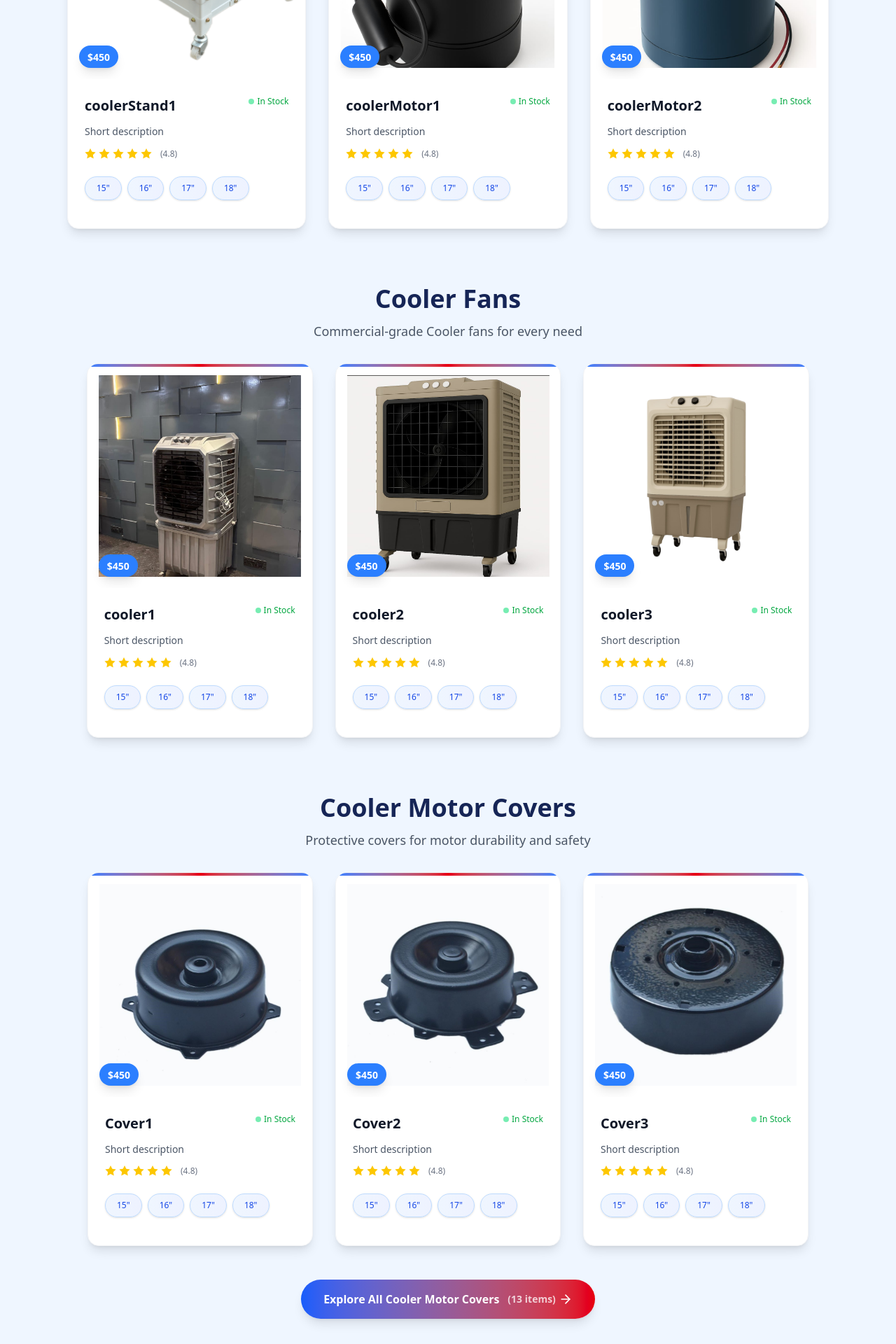
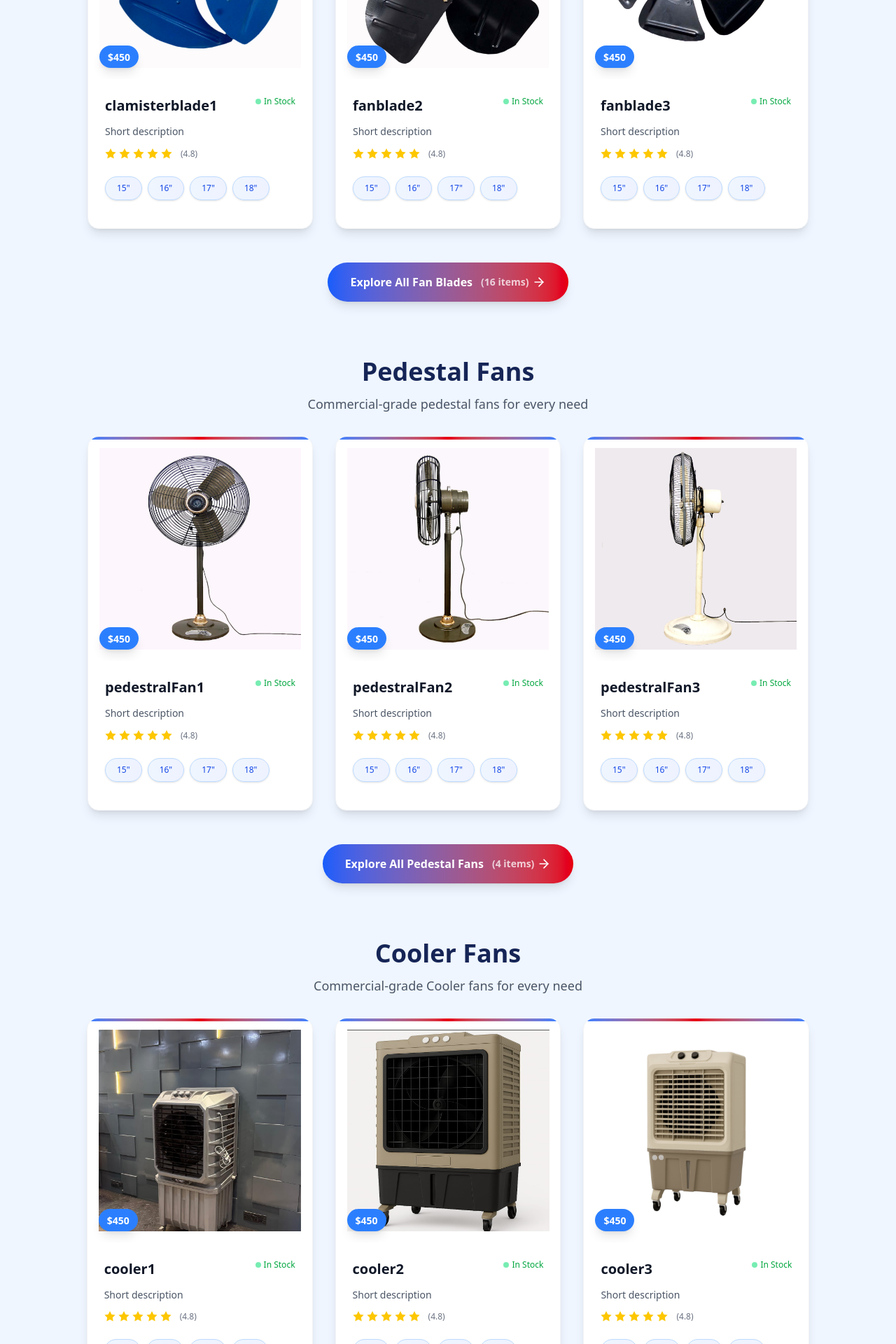
Before and after one commit to RiyaMehta16/indotech, a React (Vite) app: page /products in a window 1280 px wide. Shown: the part 600-2520 px from the top of the page at 70% size. Built offline with nearby package versions, Linux system fonts and the light colour scheme.

Commit message:
priorities changed for what to show

```diff
--- a/src/components/sections/ManufacturingSection.jsx
+++ b/src/components/sections/ManufacturingSection.jsx
@@ -25,10 +25,7 @@ const features = [
 ];
 const ManufacturingSection = () => {
   return (
-    <div
-      id="features"
-      className=" my-32 max-md:my-10 max-sm:-translate-y-6 max-sm:mb-16"
-    >
+    <div id="features" className=" ">
       <HeadingForSections
         title="Our Manufacturing Excellence"
         text="We are committed to providing the best manufacturing experience to our vendors and partners across the globe with complete quality standards."
--- a/src/components/sections/ProductsParallax.jsx
+++ b/src/components/sections/ProductsParallax.jsx
@@ -50,7 +50,7 @@ export const ProductsParallax = ({ products }) => {
   return (
     <div
       ref={ref}
-      className="h-[245vh] py-32 max-lg:h-[220vh] max-lg:py-20 max-md:h-[170vh] max-sm:h-[150vh] max-md:py-5 max-md:translate-y-20 py-40 overflow-hidden antialiased relative flex flex-col self-auto [perspective:1000px] [transform-style:preserve-3d]"
+      className="h-[245vh] max-lg:h-[220vh] max-md:h-[170vh] max-sm:h-[150vh] -mb-96 overflow-hidden antialiased relative flex flex-col self-auto [perspective:1000px] [transform-style:preserve-3d]"
     >
       <Header className="mt-32" />
       <motion.div
--- a/src/constants/index.js
+++ b/src/constants/index.js
@@ -3,7 +3,7 @@ export * from "./products";
 
 import {
   cover1,
-  fanblade1,
+  clamisterblade1,
   motorComponent1,
   ring1,
   pedestralFan1,
@@ -17,7 +17,7 @@ import {
   ring3,
   pedestralFan3,
   cover4,
-  fanblade4,
+  clamisterblade2,
   ring4,
   pedestralFan4,
   cover5,
@@ -39,9 +39,9 @@ export const products = [
     thumbnail: cover1,
   },
   {
-    title: "fanblade1",
+    title: "clamisterblade1",
     link: "https://indotechengineering.in/",
-    thumbnail: fanblade1,
+    thumbnail: clamisterblade1,
   },
 
   {
@@ -118,9 +118,9 @@ export const products = [
     thumbnail: cover4,
   },
   {
-    title: "fanblade4",
+    title: "clamisterblade2",
     link: "https://indotechengineering.in/",
-    thumbnail: fanblade4,
+    thumbnail: clamisterblade2,
   },
   {
     title: "motorComponent4",
--- a/src/constants/products/fanblades.js
+++ b/src/constants/products/fanblades.js
@@ -1,8 +1,8 @@
 import {
-  fanblade1,
+  clamisterblade1,
   fanblade2,
   fanblade3,
-  fanblade4,
+  clamisterblade2,
   fanblade5,
   fanblade6,
   fanblade7,
@@ -18,8 +18,8 @@ import {
 } from "../../assets";
 export const FANBLADES = [
   {
-    image: fanblade1,
-    title: "fanblade1",
+    image: clamisterblade1,
+    title: "clamisterblade1",
     description: "Short description",
     price: "$450",
     sizes: ['15"', '16"', '17"', '18"'],
@@ -39,8 +39,8 @@ export const FANBLADES = [
     sizes: ['15"', '16"', '17"', '18"'],
   },
   {
-    image: fanblade4,
-    title: "fanblade4",
+    image: clamisterblade2,
+    title: "clamisterblade2",
     description: "Short description",
     price: "$450",
     sizes: ['15"', '16"', '17"', '18"'],
--- a/src/pages/ProductsPage.jsx
+++ b/src/pages/ProductsPage.jsx
@@ -19,16 +19,28 @@ import {
        */
 const categories = [
   {
-    title: "Cooler Stands & Motors",
-    products: COOLER_ACCESSORIES,
-    route: "/products/cooler-accessories",
-    description: "Essential accessories for optimal cooler performance",
+    title: " Fan Blades",
+    products: FANBLADES,
+    route: "/products/fan-blades",
+    description: "High-efficiency blades for maximum airflow",
+  },
+  {
+    title: "Pedestal Fans",
+    products: PEDESTAL_FANS,
+    route: "/products/pedestral-fans",
+    description: "Commercial-grade pedestal fans for every need",
   },
   {
     title: "Cooler Fans",
     products: COOLERS,
     route: "/products/coolers",
     description: "Commercial-grade Cooler fans for every need",
+  },
+  {
+    title: "Cooler Stands & Motors",
+    products: COOLER_ACCESSORIES,
+    route: "/products/cooler-accessories",
+    description: "Essential accessories for optimal cooler performance",
   },
 
   {
@@ -37,12 +49,7 @@ const categories = [
     route: "/products/ac-motor-covers",
     description: "Protective covers for motor durability and safety",
   },
-  {
-    title: "Cooler Fan Blades",
-    products: FANBLADES,
-    route: "/products/fan-blades",
-    description: "High-efficiency blades for maximum airflow",
-  },
+
   {
     title: "Cooler Motor Components/Parts",
     products: MOTOR_COMPONENTS,
@@ -54,12 +61,6 @@ const categories = [
     products: MOTOR_RINGS,
     route: "/products/metal-sheet-rings",
     description: "Durable metal rings for structural integrity",
-  },
-  {
-    title: "Pedestal Fans",
-    products: PEDESTAL_FANS,
-    route: "/products/pedestral-fans",
-    description: "Commercial-grade pedestal fans for every need",
   },
 ];
 const ProductsPage = () => {
```
Also changed, not shown: src/assets/index.js (+4 -4 lines), src/assets/fanblades/clamisterblade1.jpg (renamed from src/assets/fanblades/fanblade1.jpg), src/assets/fanblades/clamisterblade2.jpg (renamed from src/assets/fanblades/fanblade4.jpg).
